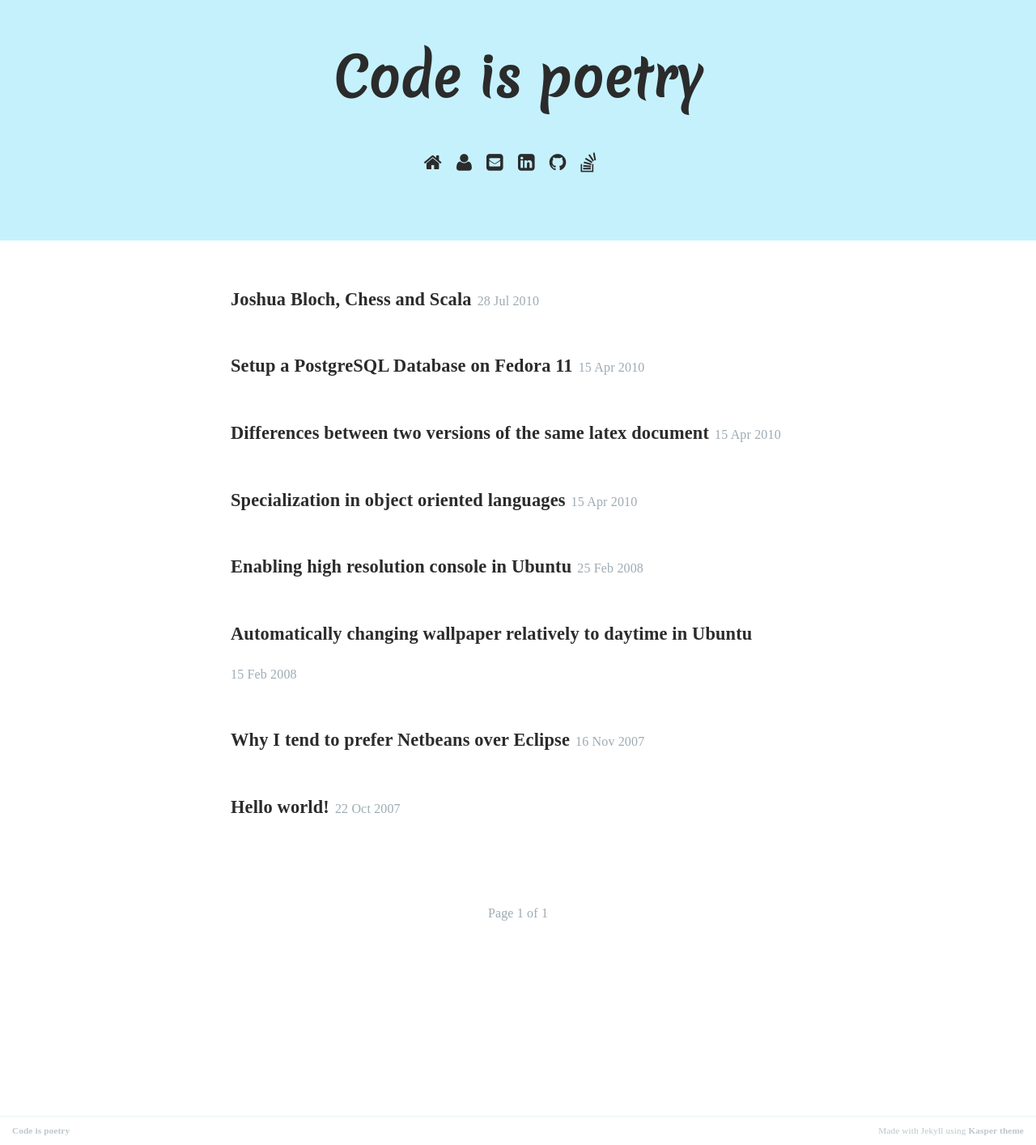
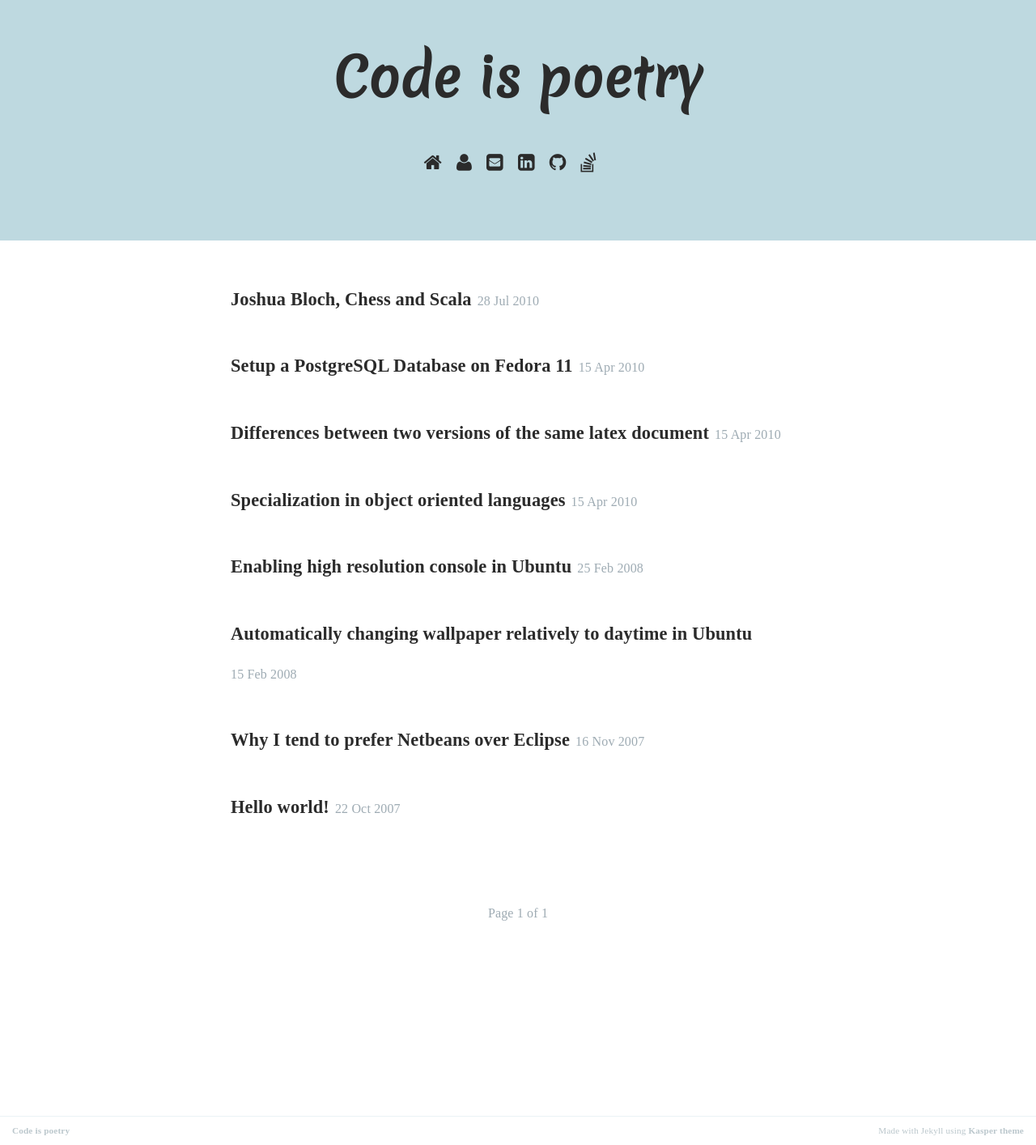
Before and after one commit to jihedamine/jihedamine.github.io, a Jekyll site: the page built from index.html, in a window 1280 px wide. Shown: the whole page at 81% size. Built offline with Jekyll 4.4.1, drawn with Linux system fonts in a browser that asks for light colours; some web fonts are replaced; Markdown is read by kramdown in place of the engine named in the settings; the list of posts is cut into pages by our own code.

Commit message:
Changed background color

```diff
--- a/assets/css/screen.css
+++ b/assets/css/screen.css
@@ -549,7 +549,7 @@ margin on the iframe, cause it breaks stuff. */
 .page-title {
     font-size: 4rem;
     font-family: 'Merienda', serif;
-    background: rgba(197,241,253,1);
+    background: rgba(190,217,224,1);
     text-decoration: none;
     text-align: center;
     padding-top: 4.5rem;
```
